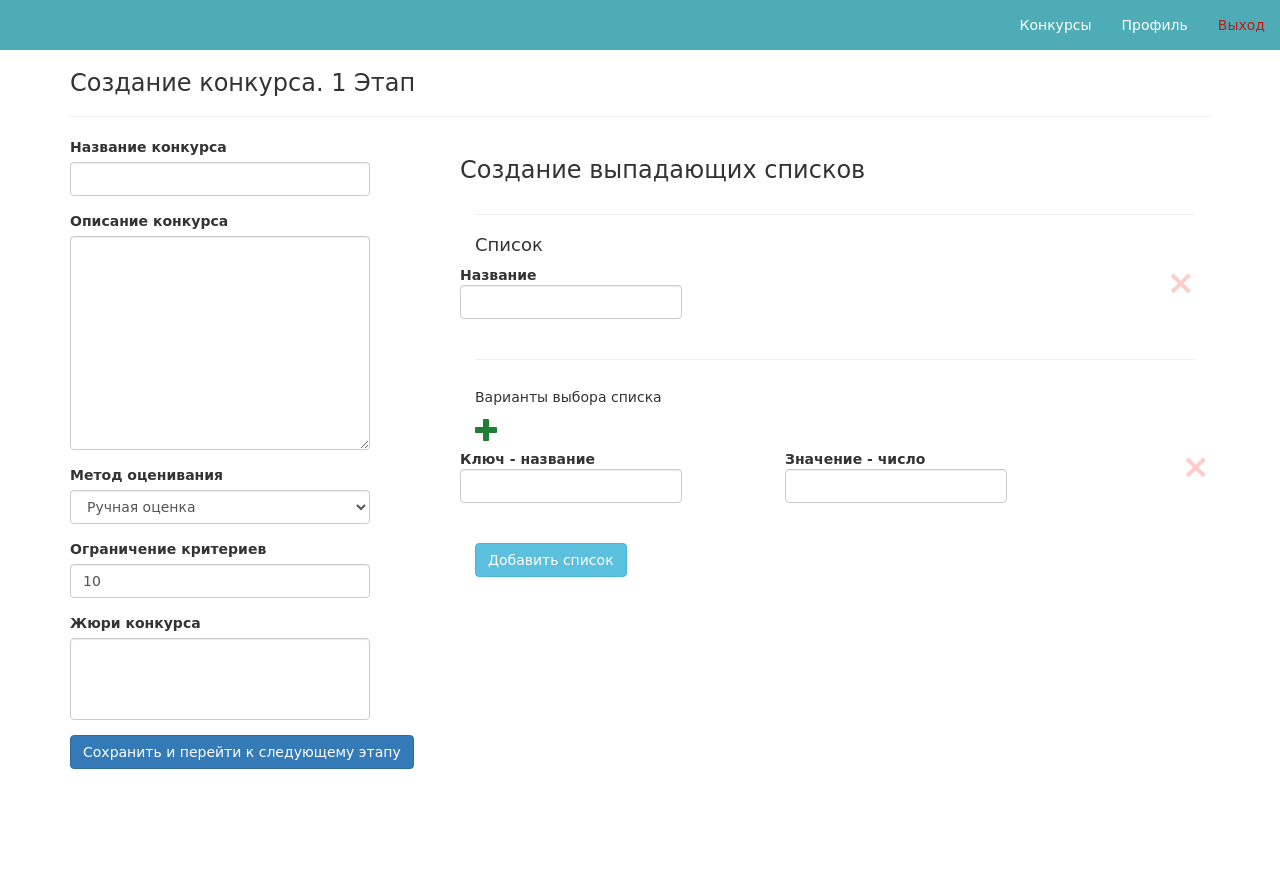
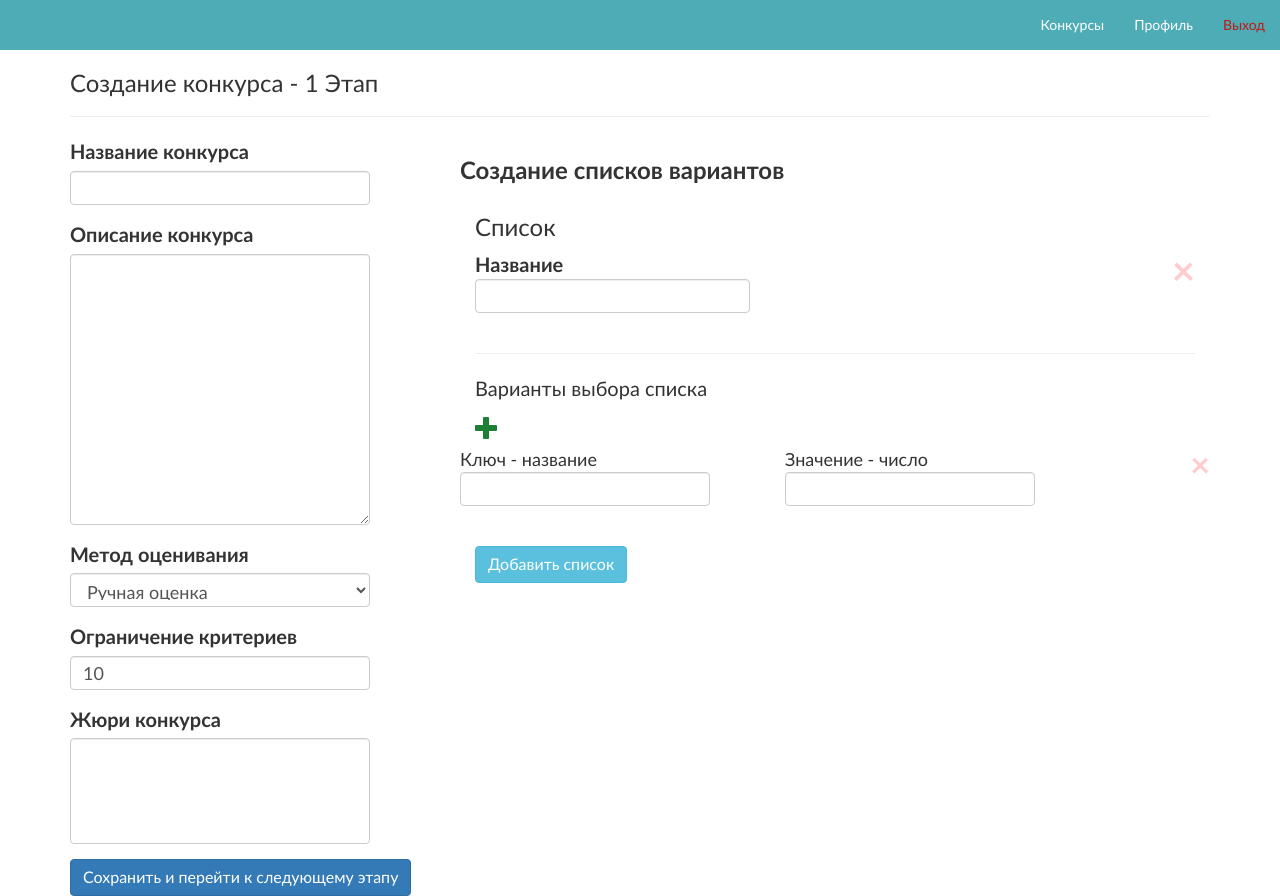
Before and after one commit to Korgutlova/diploma, a Django app: page /fls/comp/first in a window 1280 px wide. Before the commit the page ends 769 px from the top, so only its background shows below. Run offline with Django 3.2, Linux system fonts and the light colour scheme; the visitor is signed in with stand-in values (Sample User, id 1); lists and menus that the app fills with data are empty; parts of the project's set-up code (start-up, migrations or seed data) failed here and were passed over; some libraries are stand-ins or nearby versions.

Commit message:
add something

```diff
--- a/fls/models.py
+++ b/fls/models.py
@@ -37,15 +37,17 @@ TYPE_PARAM = (
 
 
 class CustomUser(models.Model):
+    fullname = models.CharField(max_length=100, verbose_name="Полное имя", default="")
+    description = models.TextField(verbose_name="Описание", default="")
     user = models.OneToOneField(User, on_delete=models.CASCADE, related_name='custom_user')
     role = models.IntegerField(choices=ROLE_CHOICES, blank=True, null=True, default=ROLE_CHOICES[0][0],
                                verbose_name="Роль")
 
     def __str__(self):
-        return self.user.username
+        return self.fullname
 
     def get_username(self):
-        return self.user.username
+        return self.fullname
 
     def get_role(self):
         for r in ROLE_CHOICES:
@@ -119,6 +121,13 @@ class Competition(models.Model):
         if len(criteria) > 0:
             return criteria[0].id
         return -1
+
+    def need_pairwise_comparison(self):
+        if self.method_of_estimate == 1 or self.method_of_estimate == 2:
+            val = self.competition_criterions.all().filter(result_formula=False)[0].weight_value
+            if val is None:
+                return True
+        return False
 
 
 class Invitation(models.Model):
@@ -268,7 +277,8 @@ class UploadData(models.Model):
     file = models.FileField()
 
     def __str__(self):
-        return '%s - %s - %s' % (self.sub_param_value.param.name, self.header_for_file, self.image.url)
+        return '%s - %s - %s' % (
+            self.sub_param_value.param.name, self.header_for_file, self.image.url if self.image else self.file.url)
 
     def get_ext(self):
         return self.file.url.split(".")[-1]
--- a/fls/urls.py
+++ b/fls/urls.py
@@ -45,5 +45,6 @@ urlpatterns = [
     url(r'^invitations/(?P<id>\d+)/change_status/(?P<status>\d+)', inv_change_status, name='inv_change_status'),
     url(r'^comp/(?P<id>\d+)/get_result', get_result, name='get_result'),
     url(r'^request/(?P<id>\d+)/delete', delete_req, name='delete_req'),
+    url(r'^comp/(?P<comp_id>\d+)/same_criteria_importance', same_criteria_importance, name='same_criteria_importance'),
 
 ]
--- a/fls/views.py
+++ b/fls/views.py
@@ -1,5 +1,6 @@
 import os
 import statistics
+import time
 
 import numpy as np
 
@@ -354,7 +355,8 @@ def load_request(request, comp_id):
                     for f, h in zip(request.FILES.getlist("file_%s" % param.id), request.POST.getlist(
                             "header_%s" % param.id)):
                         print(f)
-                        link_file = "%s/%s/%s" % (participant.id, comp_id, f)
+                        link_file = "%s/%s/%s.%s" % (
+                            participant.id, comp_id, int(time.time() * 1000), f.name.split(".")[1])
                         fs = FileSystemStorage()
                         filename = fs.save(link_file, f)
                         u = UploadData(header_for_file=h, sub_param_value=sp_val)
@@ -850,8 +852,20 @@ def delete_req(request, id):
                 path = '{}{}'.format(BASE_DIR, f.image.url).replace('\\', '/').replace('//', '/')
             if os.path.exists(path):
                 os.remove(path)
+            f.delete()
+            print("delete photo or file")
     if path is not None:
         os.rmdir(os.path.dirname(path))
     request.delete()
     print("request deleted")
     return redirect("fls:profile")
+
+
+def same_criteria_importance(request, comp_id):
+    comp = Competition.objects.get(id=comp_id)
+    criteria = comp.competition_criterions.all().filter(result_formula=False)
+    val = 1 / len(criteria)
+    for criterion in criteria:
+        criterion.weight_value = val
+        criterion.save()
+    return redirect("fls:get_comp", comp_id)
--- a/static/css/custom_css.css
+++ b/static/css/custom_css.css
@@ -27,5 +27,5 @@ html {
 
 body {
     margin-top: 50px;
-    font-family: Comic Sans MS, monospace, monospace
+    font-family: Calibri, monospace;
 }
--- a/templates/fls/add_comp_first.html
+++ b/templates/fls/add_comp_first.html
@@ -1,8 +1,8 @@
 {% extends 'fls/base_template.html' %}
 {% load widget_tweaks %}
-{% block title %}Создание конкурса. 1 Этап {% endblock %}
+{% block title %}Создание конкурса - 1 Этап {% endblock %}
 {% block content %}
-    <h3>Создание конкурса. 1 Этап</h3>
+    <h3>Создание конкурса - 1 Этап</h3>
     <hr>
     <div class="row">
         <div class="col-xs-4">
@@ -11,8 +11,8 @@
                 <div style="width: 300px">
                     {% for field in form %}
                         <div class="form-group{% if field.errors %} has-error{% endif %}">
-                            <label for="{{ field.id_for_label }}">{{ field.label }}</label>
-                            {% render_field field class="form-control" %}
+                            <label style="font-size: 20px;" for="{{ field.id_for_label }}">{{ field.label }}</label>
+                            {% render_field field class="form-control" style="font-size: 18px;" %}
                             {% for error in field.errors %}
                                 <p class="help-block">{{ error }}</p>
                             {% endfor %}
@@ -24,28 +24,27 @@
                 </div>
             </form>
             <button id="submit" class="btn btn-primary labelText">
-                <span>Сохранить и перейти к следующему этапу</span>
+                <span  style="font-size: 16px;">Сохранить и перейти к следующему этапу</span>
             </button>
         </div>
         <div class="col-xs-8">
-            <h3>Создание выпадающих списков</h3>
+            <h3><b>Создание списков вариантов<b></h3>
             <div class="enum" id="enum_1">
                 <div class="col-xs-12">
-                    <hr>
-                    <h4>Список </h4>
-                    <a href="#" class="close delete_param" style="color: red;font-size: 34px;" aria-label="Close"
+                    <h3>Список </h3>
+                    <a href="#" class="close delete_param" style="color: red;font-size: 40px;" aria-label="Close"
                        role="button">&times;</a>
                     <div class="row">
-                        <div class="form-group">
-                            <label>Название
-                                <input class="form-control" type="text" name="text">
-                            </label><br>
+                        <div class="form-group col-md-8">
+                            <label  style="font-size: 20px;" >Название
+                                <input style="font-size: 20px; font-weight: lighter" class="form-control" type="text" name="text">
+                            </label>
                         </div>
                     </div>
                     <hr>
                 </div>
                 <div class="col-xs-12">
-                    <h5>Варианты выбора списка</h5>
+                    <p  style="font-size: 20px; font-weight: lighter">Варианты выбора списка</p>
                     <a href="#" style="color: #1e7e34;font-size: 24px">
                         <span class="glyphicon glyphicon-plus add_subparam"></span>
                     </a>
@@ -55,13 +54,13 @@
                        role="button">&times;</a>
                     <div class="row">
                         <div class="form-group col-md-5">
-                            <label>Ключ - название
-                                <input class="form-control" type="text" id="enum_text">
+                            <label style="font-size: 18px; font-weight: lighter">Ключ - название
+                                <input style="font-size: 18px; font-weight: lighter" class="form-control" type="text" id="enum_text">
                             </label>
                         </div>
                         <div class="form-group col-md-5">
-                            <label>Значение - число
-                                <input class="form-control" type="number" step="0.001" id="enum_value">
+                            <label style="font-size: 18px; font-weight: lighter">Значение - число
+                                <input style="font-size: 18px; font-weight: lighter" class="form-control" type="number" step="0.001" id="enum_value">
                             </label>
                         </div>
                         <br>
@@ -71,7 +70,7 @@
             </div>
             <br>
             <div class="col-xs-12">
-                <a href="#" class="btn btn-info add_enum" role="button"><span>Добавить список</span></a>
+                <a href="#" class="btn btn-info add_enum" role="button"><span style="font-size: 16px;">Добавить список</span></a>
             </div>
             <br>
             <br>
@@ -115,7 +114,7 @@
                     "                        <div class=\"form-group\">\n" +
                     "                            <label>Название\n" +
                     "                                <input class=\"form-control\" type=\"text\" name=\"text\">\n" +
-                    "                            </label><br>\n" +
+                    "                            </label>\n" +
                     "                        </div>\n" +
                     "                    </div>\n" +
                     "                    <hr>\n" +
--- a/templates/fls/add_comp_second.html
+++ b/templates/fls/add_comp_second.html
@@ -1,8 +1,8 @@
 {% extends 'fls/base_template.html' %}
 {% load widget_tweaks %}
-{% block title %}Создание конкурса "{{ comp.name }}" . 2 Этап{% endblock %}
+{% block title %}Создание конкурса "{{ comp.name }}" - 2 Этап{% endblock %}
 {% block content %}
-    <h3>Создание конкурса "{{ comp.name }}". 2 Этап - Конструирование заявки</h3>
+    <h3>Создание конкурса "{{ comp.name }}" - 2 Этап(Конструирование заявки)</h3>
     <hr>
     <div class="col-xs-8">
         <div class="param" id="param_1">
--- a/templates/fls/comp.html
+++ b/templates/fls/comp.html
@@ -56,9 +56,11 @@
                         подсчета критериев</a>
                 {% endif %}
             {% endif %}
-            {% if comp.method_of_estimate == 1 or comp.method_of_estimate == 2 %}
+            {% if comp.need_pairwise_comparison %}
                 <a href="{% url 'fls:pairwise_comparison' comp.id %}"
                    class="btn btn-success">Попарное сравнение критериев</a>
+                <a href="{% url 'fls:same_criteria_importance' comp.id %}"
+                   class="btn btn-warning">Критерии одинаковы</a>
             {% endif %}
             <h4><a href="{% url 'fls:change_status' comp.id 2 %}"> Поменять статус конкурса на Открыт</a></h4>
         {% endif %}
--- a/templates/fls/load_request.html
+++ b/templates/fls/load_request.html
@@ -36,7 +36,7 @@
                     {% if sp.type == 3 or sp.type == 4 %}
                         <div class="col-xs-12">
                             <div class="file">
-                                <label>Загрузите нужный файл/фотографию
+                                <label>Загрузите {% if sp.type == 3%} файл {% else %} фотографию{% endif %}
                                     <input type="file" class="file-upload" name="file_{{ sp.id }}">
                                 </label>
                                 <label>Введите подпись
--- a/templates/fls/profile.html
+++ b/templates/fls/profile.html
@@ -7,6 +7,8 @@
     <hr>
     <h4><b>Имя:</b> {{ cust_user }}</h4>
     <h4><b>Статус:</b> {{ cust_user.get_role }}</h4>
+    <h4><b>Описание:</b></h4>
+    <p style="font-size: 20px; width: 40%;">{{ cust_user.description }}</p>
     {% if cust_user.is_participant %}
         <hr>
         <br>
```
Also changed, not shown: templates/fls/request.html (+30 -18 lines), cmp/migrations/0008_auto_20190604_1357.py (added), fls/migrations/0056_auto_20190604_1357.py (added).
